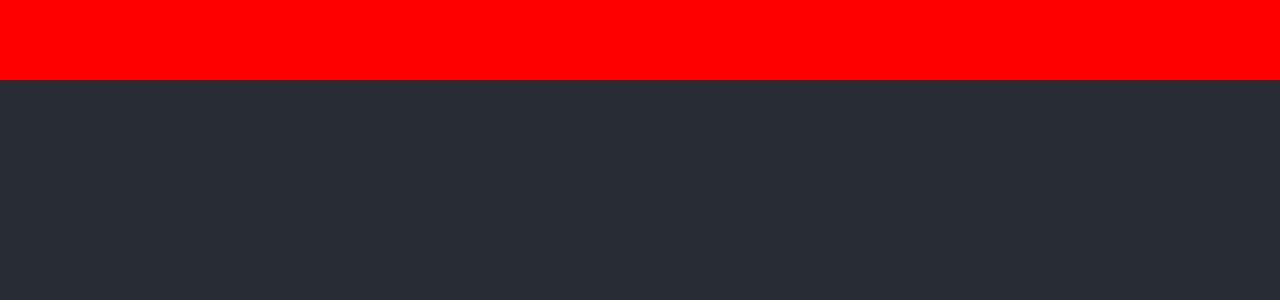
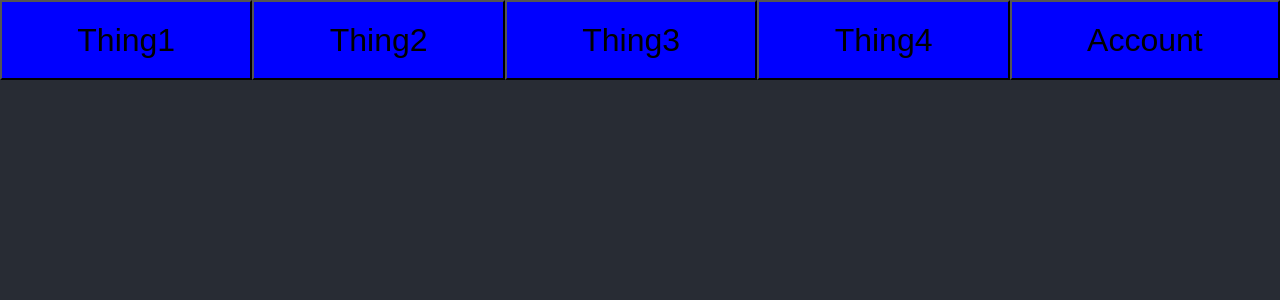
Before and after one commit to CodeBuddiesMT/spell-list, a React (Create React App) app: page / in a window 1280 px wide. Shown: the top 300 px of the page. Built offline with nearby package versions, Linux system fonts and the light colour scheme.

Commit message:
more work on header/buttons/index

```diff
--- /dev/null
+++ b/src/components/buttons/ExampleButton.jsx
@@ -0,0 +1,19 @@
+import styled from 'styled-components';
+
+const ButtonDiv = styled.button`
+    flex-grow: 1;
+    background-color: purple;
+    padding: 1rem;
+    font-size: 2rem;
+`;
+const HeaderButton = (props) => {
+    return(
+        <>
+            <ButtonDiv>
+                {props.children}
+            </ButtonDiv>
+        </>
+    );
+}
+
+export default HeaderButton;
--- a/src/components/buttons/HeaderButton.js
+++ b/src/components/buttons/HeaderButton.jsx
@@ -1,8 +1,7 @@
 import styled from 'styled-components';
 
-const ButtonDiv = styled.div`
-    width: 10%;
-    height: 100%;
+const ButtonDiv = styled.button`
+    flex-grow: 1;
     background-color: blue;
     padding: 1rem;
     font-size: 2rem;
@@ -11,7 +10,7 @@ const HeaderButton = (props) => {
     return(
         <>
             <ButtonDiv>
-                TEST
+                {props.children}
             </ButtonDiv>
         </>
     );
--- a/src/components/buttons/index.js
+++ b/src/components/buttons/index.js
@@ -1,3 +1,4 @@
-import HeaderButton from './HeaderButton';
+import HeaderButton from './HeaderButton.jsx';
+import ExampleButton from './ExampleButton.jsx';
 
-export {HeaderButton};
+export { HeaderButton, ExampleButton };
--- a/src/components/header/index.js
+++ b/src/components/header/index.js
@@ -1,21 +1,54 @@
 import styled from 'styled-components';
-// import Buttons from '../buttons';
+import { HeaderButton, ExampleButton } from '../buttons';
 
 const HeaderDiv = styled.div`
     position: absolute;
+    display: flex;
+    flex-direction: row;
     top: 0%;
     width: 100%;
     height: 5rem;
     background-color: red;
     font-size: 2rem;
 `;
+const ButtonsDiv = styled.div`
+    display: flex;
+    flex-direction: row;
+    flex-grow: 8;
+    background-color: red;
+    font-size: 2rem;
+`;
+const AccountDiv = styled.div`
+    display: flex;
+    flex-direction: row;
+    flex-grow: 2;
+    background-color: red;
+    font-size: 2rem;
+`;
 const Header = (props) => {
-    return(
+
+    return (
         <>
             <HeaderDiv>
-                {/* <Buttons.HeaderButton>
-
-                </Buttons.HeaderButton> */}
+                <ButtonsDiv>
+                    <HeaderButton>
+                        Thing1
+                    </HeaderButton>
+                    <HeaderButton>
+                        Thing2
+                    </HeaderButton>
+                    <HeaderButton>
+                        Thing3
+                    </HeaderButton>
+                    <HeaderButton>
+                        Thing4
+                    </HeaderButton>
+                </ButtonsDiv>
+                <AccountDiv>
+                    <HeaderButton>
+                        Account
+                    </HeaderButton>
+                </AccountDiv>
             </HeaderDiv>
         </>
     );
```
